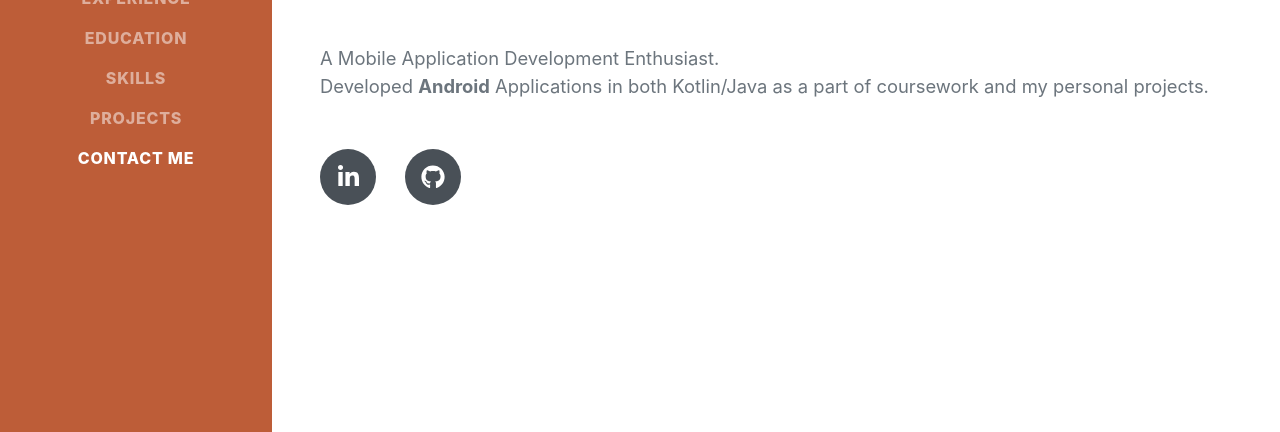
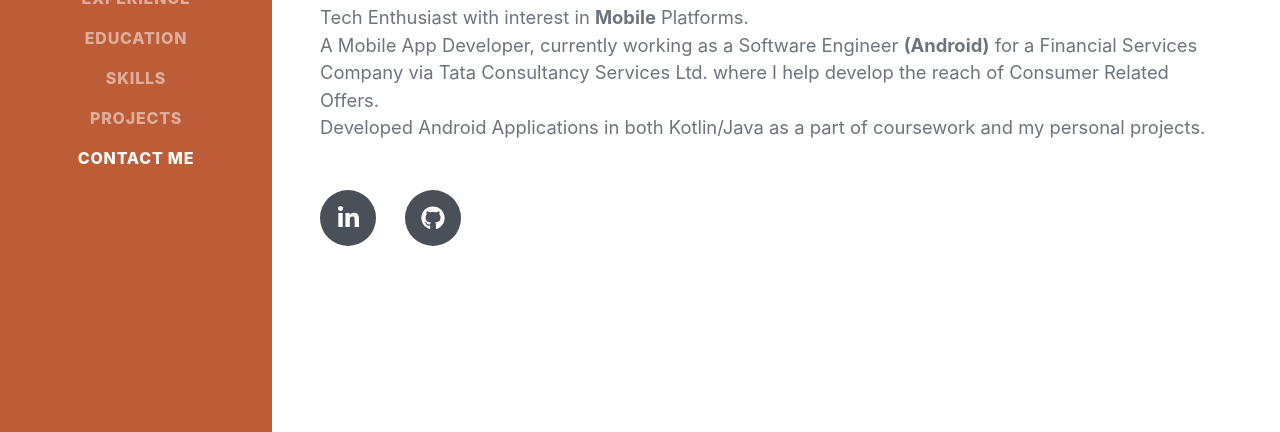
Before and after one commit to kewalg/portfolio, a plain HTML site: page index.html in a window 1280 px wide. Shown: the part 365-797 px from the top of the page. Drawn offline with nearby package versions, Linux system fonts and the light colour scheme; a web font is replaced by a local one.

Commit message:
Updated Description

```diff
--- a/index.html
+++ b/index.html
@@ -87,7 +87,8 @@
             <a href="mailto:kewalgulve007@gmail.com">Email</a>
           </div>
           <p class="lead mb-5">
-            A Mobile Application Development Enthusiast.<br>Developed <b>Android</b> Applications in both Kotlin/Java as a part of coursework and my personal projects.
+           Tech Enthusiast with interest in <b>Mobile</b> Platforms.<br>
+            A Mobile App Developer, currently working as a Software Engineer <b>(Android)</b> for a Financial Services Company via Tata Consultancy Services Ltd. where I help develop the reach of Consumer Related Offers. <br>Developed Android Applications in both Kotlin/Java as a part of coursework and my personal projects.
           </p>
           <div class="social-icons">
             <a class="social-icon" href="https://www.linkedin.com/in/kewalg/"><i class="fab fa-linkedin-in"></i></a>
@@ -110,7 +111,7 @@
                 <li>Worked on the Offers module of a <b>leading global bank</b> with more than 10M App downloads on Android Play Store.</li>
                 <li>Designed and developed <b>Custom Views</b> to inflate over traditional Android UI Elements, worked with complex <b>ConstraintLayouts</b> and also designed complex Horizontal Card Art Carousel <b>(RecyclerView)</b> for Offers module.</li>
                 <li>Leveraged <b>RetroFit/Volley</b> to consume <b>RESTful</b> Web Services and generated <b>POJO/Data Class</b> to parse <b>JSON</b> response.</li>
-                <li>Developed a simple <b>Springboot</b> application to mock the backend micro-services thereby eliminating the down time of login and increasing the productivity</li>
+                <li>Developed a simple <b>Springboot</b> application to mock the backend micro-services thereby eliminating the down time of login and increasing the productivity.</li>
                 <li>Utilized <b>AsyncTask, Handlers and Kotlin Coroutines</b> to provide smooth UI experience.</li>
                 <li>Recently <b>migrated</b> the codebase from Java to Kotlin following <b>MVVM</b> architecture to improve performance and efficiency.</li>
                 <li>Helped increase the reach of a certain campaign by implementating a <b>deep-intent</b> from home activity thus increasing the revenue generated from Offers module by <b>33%</b> (benchmarked against historic data).</li>
```
